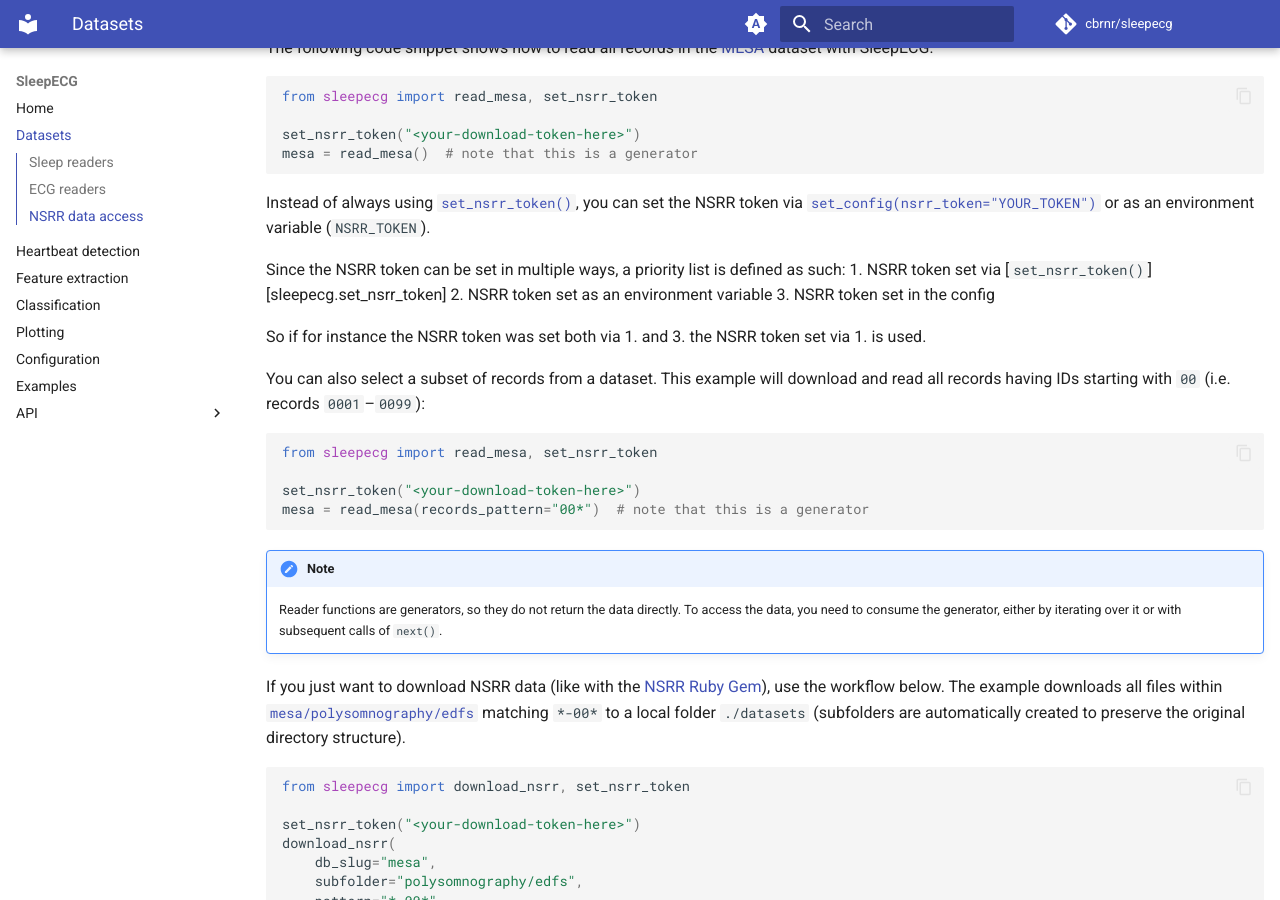
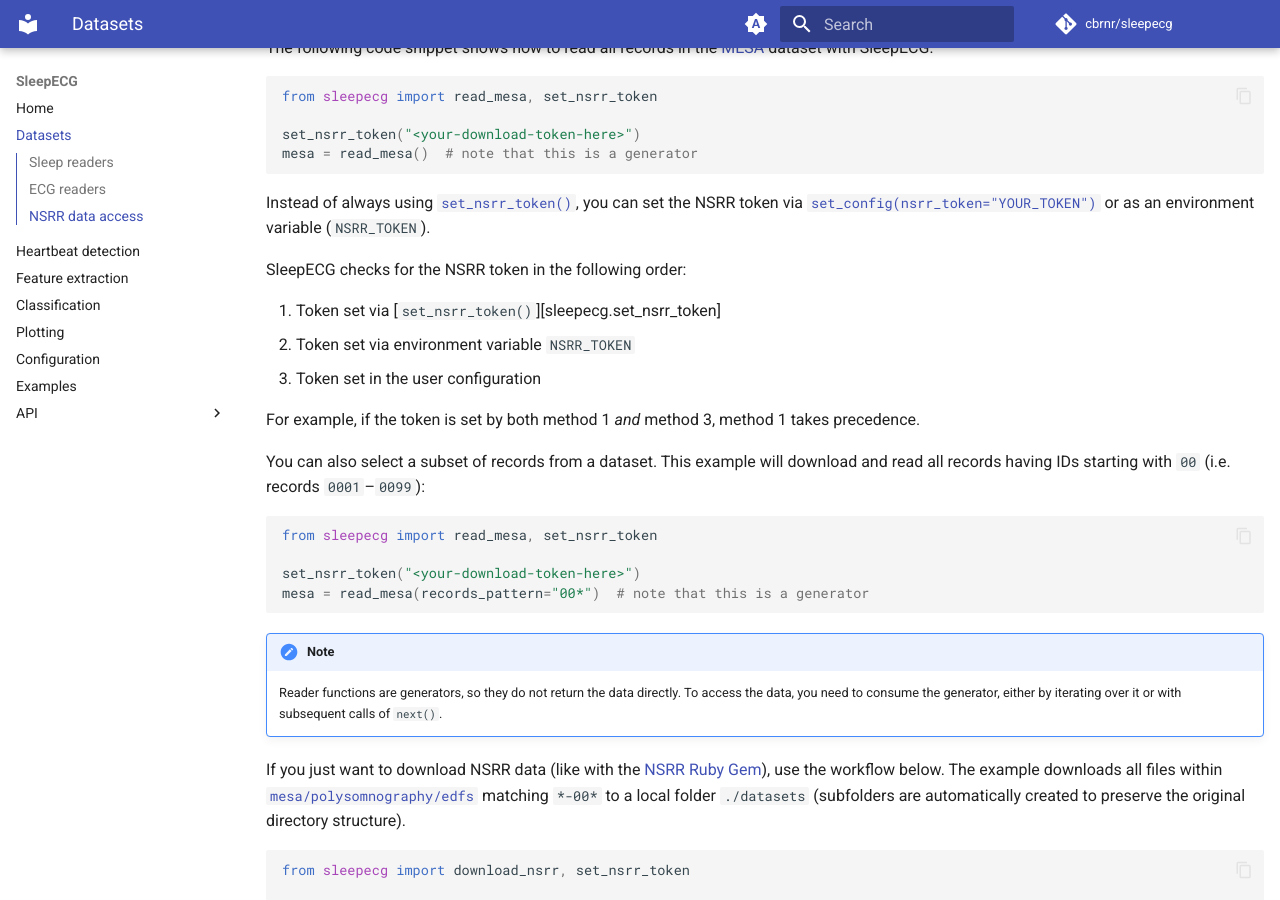
Before and after one commit to cbrnr/sleepecg, an MkDocs documentation site: the page built from docs/datasets.md, in a window 1280 px wide and 900 px high, scrolled down 1277 px. Built offline with MkDocs 1.6.1 and Material for MkDocs 9.7.7, drawn with Linux system fonts in a browser that asks for light colours; comment, search, counter and statistics services are not loaded.

Commit message:
Update docs/datasets.md
Co-authored-by: Clemens Brunner <clemens.brunner@gmail.com>

```diff
--- a/docs/datasets.md
+++ b/docs/datasets.md
@@ -42,12 +42,13 @@ mesa = read_mesa()  # note that this is a generator
 
 Instead of always using [`set_nsrr_token()`](sleepecg.set_nsrr_token), you can set the NSRR token via [`set_config(nsrr_token="YOUR_TOKEN")`](sleepecg.set_config) or as an environment variable (`NSRR_TOKEN`).
 
-Since the NSRR token can be set in multiple ways, a priority list is defined as such:
-1. NSRR token set via [`set_nsrr_token()`][sleepecg.set_nsrr_token]
-2. NSRR token set as an environment variable
-3. NSRR token set in the config
+SleepECG checks for the NSRR token in the following order:
 
-So if for instance the NSRR token was set both via 1. and 3. the NSRR token set via 1. is used.
+1. Token set via [`set_nsrr_token()`][sleepecg.set_nsrr_token]
+2. Token set via environment variable `NSRR_TOKEN`
+3. Token set in the user configuration
+
+For example, if the token is set by both method 1 *and* method 3, method 1 takes precedence.
 
 You can also select a subset of records from a dataset. This example will download and read all records having IDs starting with `00` (i.e. records `0001`–`0099`):
 
```
